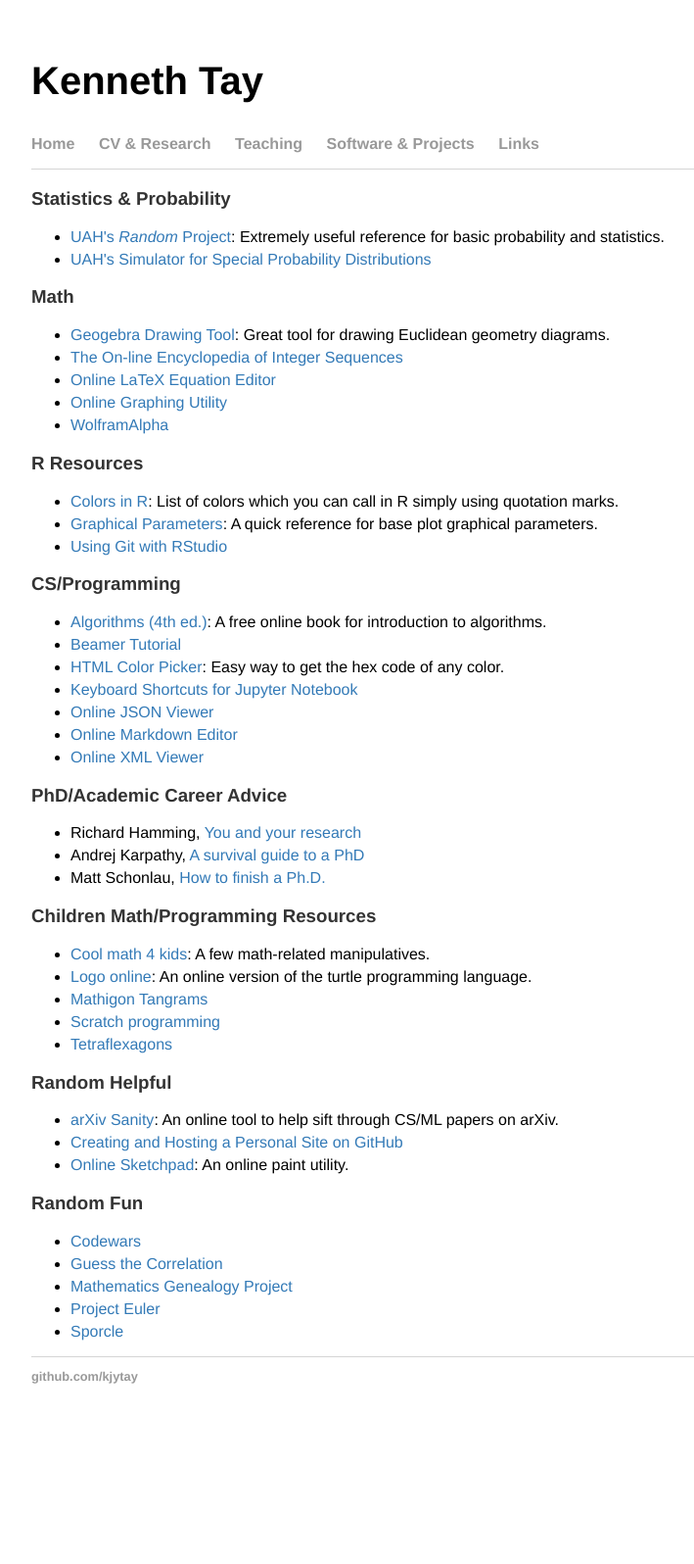
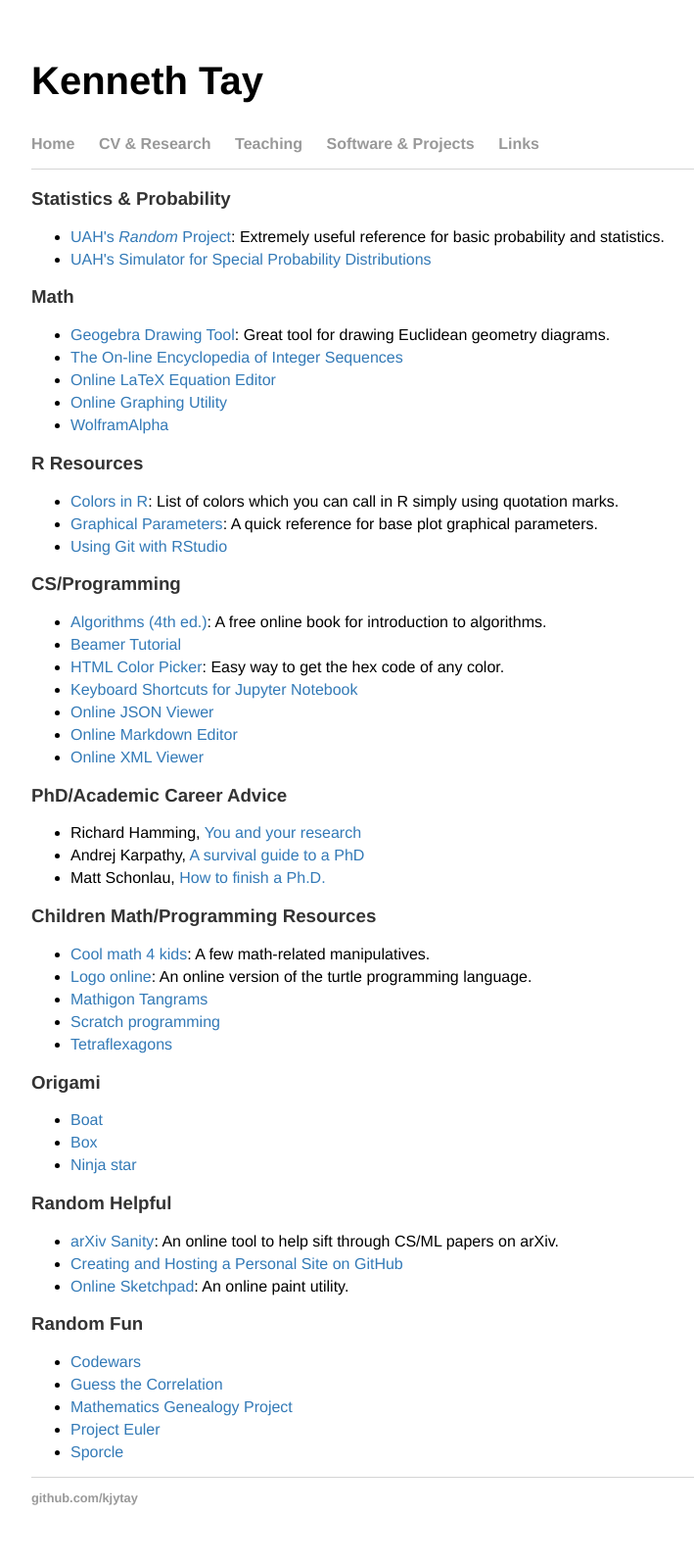
Before and after one commit to kjytay/kjytay.github.io, a Jekyll site: the page built from links/index.html, in a window 1280 px wide. Shown: the whole page at 98% size, without its empty margins (96-805 px from the left). Built offline with Jekyll 4.4.1, drawn with Linux system fonts in a browser that asks for light colours; before the commit the page ends 1472 px from its top, so only the background shows below that.

Commit message:
Add origami links.

```diff
--- a/links/index.html
+++ b/links/index.html
@@ -52,6 +52,13 @@
   <li><a target="_blank" href="https://mathworld.wolfram.com/Tetraflexagon.html">Tetraflexagons</a></li>
 </ul>
 
+<h3>Origami</h3>
+<ul>
+  <li><a target="_blank" href="https://inlanding.files.wordpress.com/2012/10/boat3.gif">Boat</li>
+    <li><a target="_blank" href="http://www.origami-instructions.com/origami-box.html">Box</li>
+  <li><a target="_blank" href="https://www.instructables.com/How-to-make-an-Origami-Ninja-Star-3/">Ninja star</li>
+</ul>
+
 <h3>Random Helpful</h3>
 <ul>
   <li><a target="_blank" href="http://www.arxiv-sanity.com/">arXiv Sanity</a>: An online tool to help sift through CS/ML papers on arXiv.</li>
```
